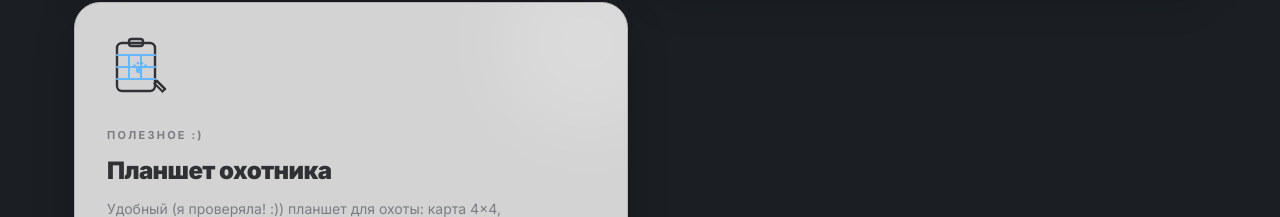
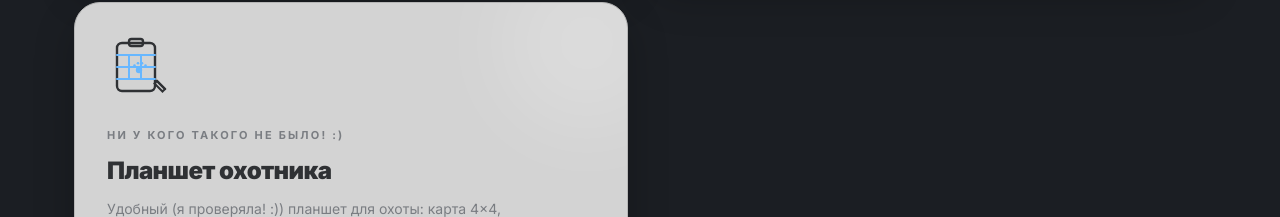
Before and after one commit to reverie-w-sh/dm-portal, a Next.js app: page /links in a window 1280 px wide. Shown: the part 562-779 px from the top of the page. Built offline with nearby package versions, Linux system fonts and the light colour scheme.

Commit message:
Update page.tsx

```diff
--- a/src/app/links/page.tsx
+++ b/src/app/links/page.tsx
@@ -25,7 +25,7 @@ const usefulLinks = [
   {
     href: "/hunter-board",
     icon: HunterBoardIcon,
-    category: "Полезное :)",
+    category: "Ни у кого такого не было! :)",
     title: "Планшет охотника",
     description:
       "Удобный (я проверяла! :)) планшет для охоты: карта 4×4, выбираем зверя, записываем результаты поиска в трёх направлениях, очки считаются автоматически. Больше не нужно искать блокнотик и карандаш!",
```
